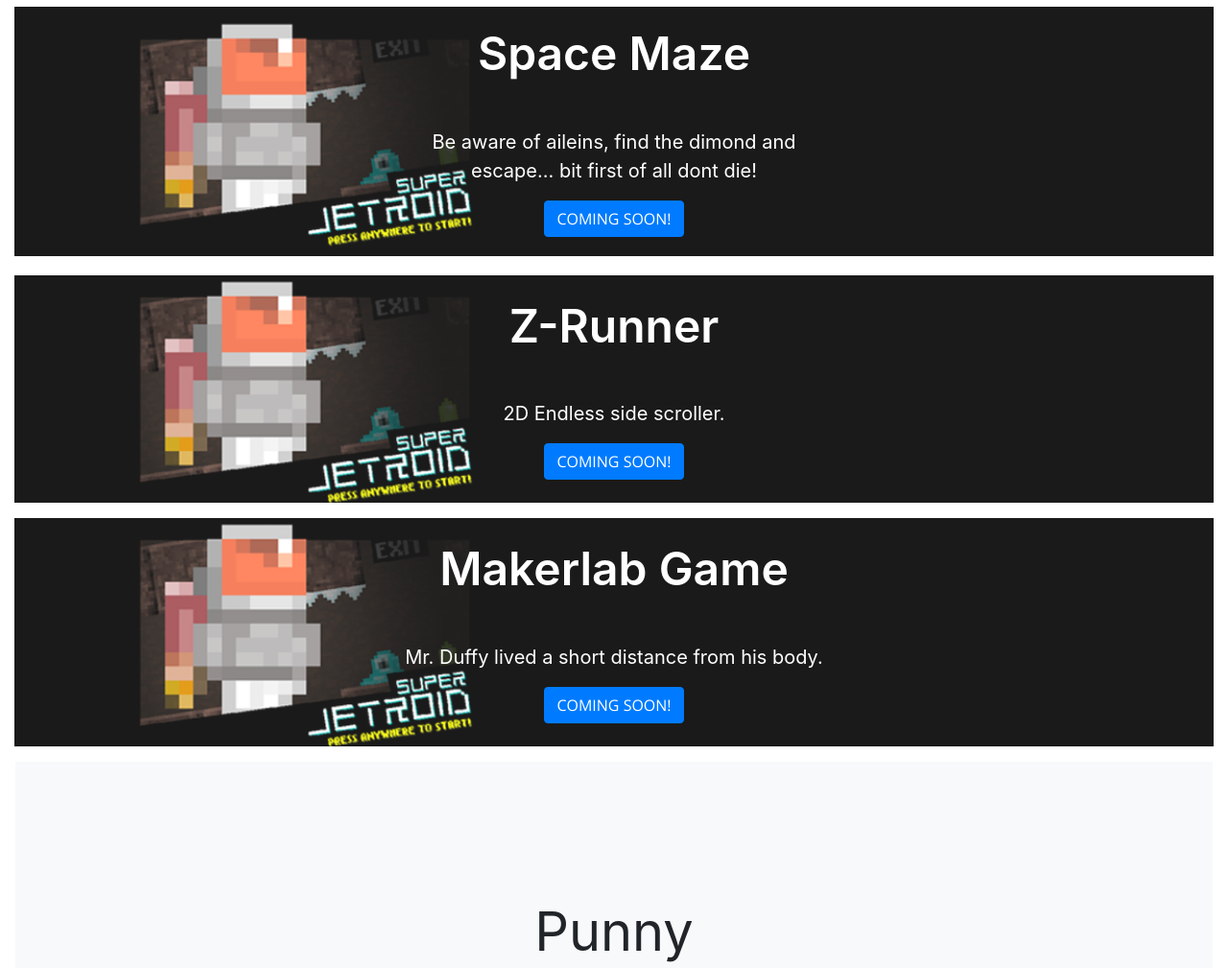
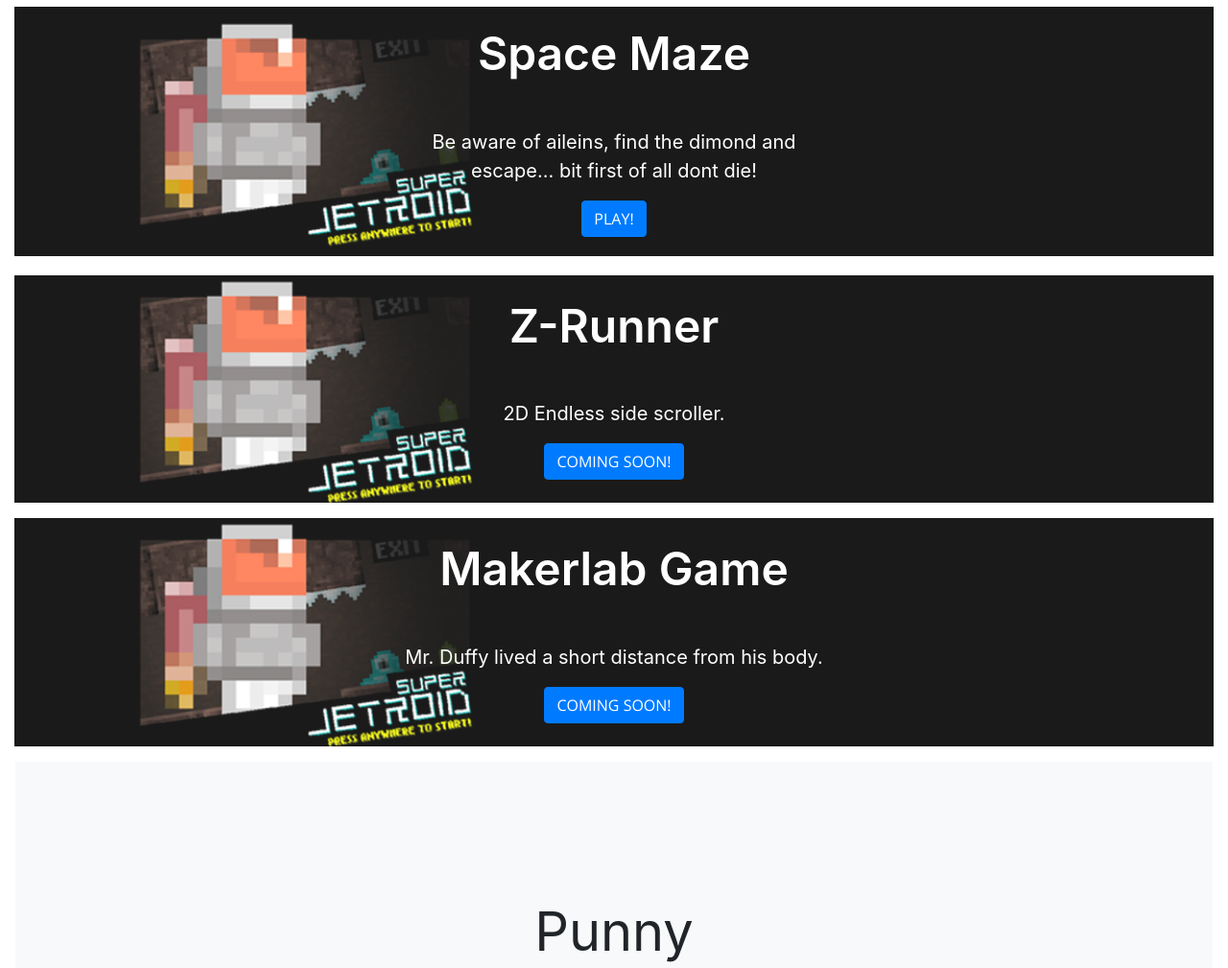
Before and after one commit to andershaldin/play, a website with bundled scripts: page index.html in a window 1280 px wide. Shown: the part 982-1991 px from the top of the page at 96% size. Built offline with nearby package versions, Linux system fonts and the light colour scheme.

Commit message:
New version of game

```diff
--- a/index.html
+++ b/index.html
@@ -142,7 +142,7 @@
             <h2 class="mx-auto mb-5">Space Maze</h2>
             <p class="lead font-weight-normal">Be aware of aileins, find the dimond and escape... bit first of all dont die!</p>
 
-            <a class="btn btn-primary btn-xl" href="#">Coming Soon!</a>
+            <a class="btn btn-primary btn-xl" href="./Games/SpaceMaze/index.html">Play!</a>
         </div>
     </div>
 </div>
```
Also changed, not shown: 5 other files.
